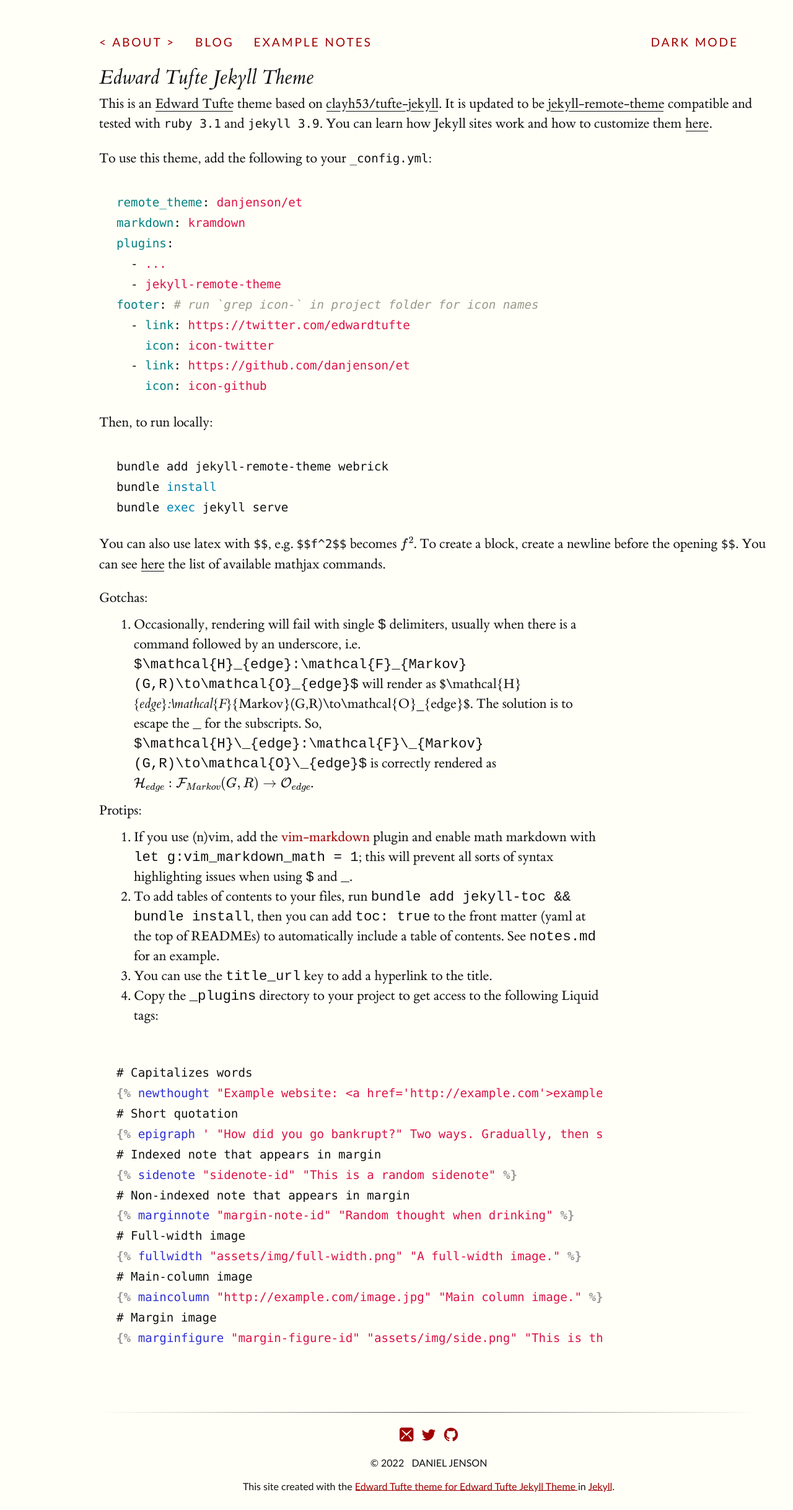
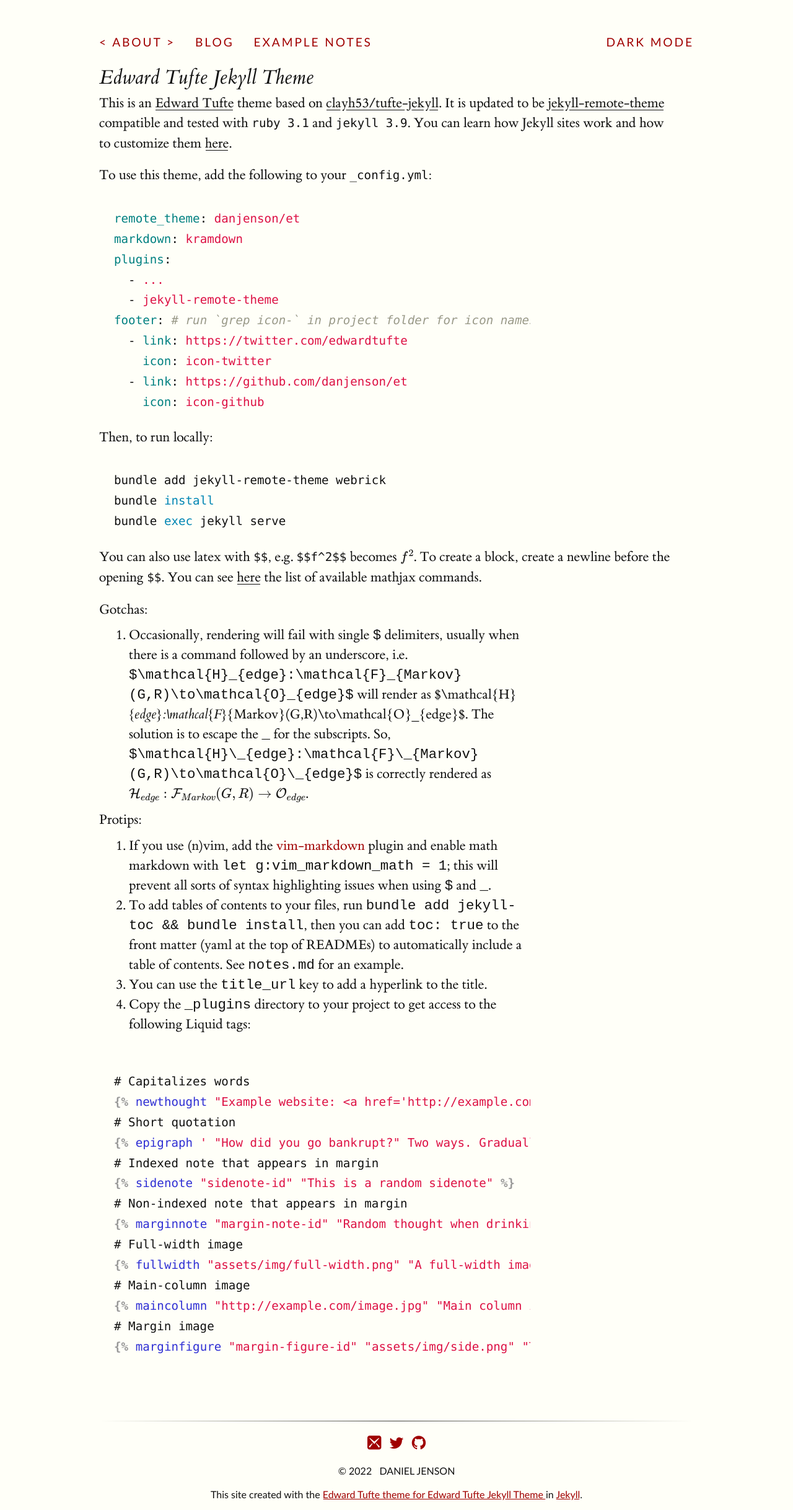
Before and after one commit to danjenson/et, a Jekyll site: the page built from index.md, in a window 1280 px wide. Shown: the whole page at 62% size. Built offline with Jekyll 4.4.1, drawn with Linux system fonts in a browser that asks for light colours; some web fonts are replaced.

Commit message:
tweaking scss

```diff
--- a/assets/css/main.scss
+++ b/assets/css/main.scss
@@ -159,10 +159,10 @@
 }
 
 body {
-  width: 87.5%;
+  width: 75%; // Changed from 87.5%
   margin-left: auto;
   margin-right: auto;
-  padding-left: 12.5%;
+  // padding-left: 12.5%;  # danjenson/et remove
   font-family: $body-font;
   background-color: var(--main-background-color);
   color: var(--main-text-color);
@@ -703,8 +703,12 @@
 
 header > nav.group,
 body footer {
-  width: 95%;
+  // width: 90%;  // danjenson/et
   padding-top: 2rem;
+}
+
+#theme-toggle {
+  padding-right: 0;
 }
 
 nav.group a.active:before {
--- a/docs/assets/css/main.css
+++ b/docs/assets/css/main.css
@@ -170,7 +170,7 @@
 
 p > a, cite > a, span > a { color: var(--main-text-color); text-decoration: none; background: -webkit-linear-gradient(var(--main-background-color), var(--main-background-color)), -webkit-linear-gradient(var(--main-background-color), var(--main-background-color)), -webkit-linear-gradient(currentColor, currentColor); background: linear-gradient(var(--main-background-color), var(--main-background-color)), linear-gradient(var(--main-background-color), var(--main-background-color)), linear-gradient(currentColor, currentColor); -webkit-background-size: 0.05em 1px, 0.05em 1px, 1px 1px; -moz-background-size: 0.05em 1px, 0.05em 1px, 1px 1px; background-size: 0.05em 1px, 0.05em 1px, 1px 1px; background-repeat: no-repeat, no-repeat, repeat-x; text-shadow: 0.03em 0 var(--main-background-color), -0.03em 0 var(--main-background-color), 0 0.03em var(--main-background-color), 0 -0.03em var(--main-background-color), 0.06em 0 var(--main-background-color), -0.06em 0 var(--main-background-color), 0.09em 0 var(--main-background-color), -0.09em 0 var(--main-background-color), 0.12em 0 var(--main-background-color), -0.12em 0 var(--main-background-color), 0.15em 0 var(--main-background-color), -0.15em 0 var(--main-background-color); background-position: 0% 93%, 100% 93%, 0% 93%; }
 
-body { width: 87.5%; margin-left: auto; margin-right: auto; padding-left: 12.5%; font-family: ETBook, ETBembo, "Chronicle Text G2", Palatino, "Palatino Linotype", "Palatino LT STD", "Book Antiqua", Georgia, serif; background-color: var(--main-background-color); color: var(--main-text-color); max-width: 1400px; counter-reset: sidenote-counter; }
+body { width: 75%; margin-left: auto; margin-right: auto; font-family: ETBook, ETBembo, "Chronicle Text G2", Palatino, "Palatino Linotype", "Palatino LT STD", "Book Antiqua", Georgia, serif; background-color: var(--main-background-color); color: var(--main-text-color); max-width: 1400px; counter-reset: sidenote-counter; }
 
 h1 { font-weight: 400; margin-top: 1.568rem; margin-bottom: 1.568rem; font-size: 2.5rem; line-height: 0.784; }
 
@@ -303,7 +303,9 @@
 
 .smaller { font-size: 80%; }
 
-header > nav.group, body footer { width: 95%; padding-top: 2rem; }
+header > nav.group, body footer { padding-top: 2rem; }
+
+#theme-toggle { padding-right: 0; }
 
 nav.group a.active:before { content: "\0003c\000a0"; }
 
--- a/docs/feed.xml
+++ b/docs/feed.xml
@@ -1,4 +1,4 @@
-<?xml version="1.0" encoding="utf-8"?><feed xmlns="http://www.w3.org/2005/Atom" ><generator uri="https://jekyllrb.com/" version="4.2.2">Jekyll</generator><link href="https://danjenson.github.io/et/feed.xml" rel="self" type="application/atom+xml" /><link href="https://danjenson.github.io/et/" rel="alternate" type="text/html" /><updated>2022-10-01T10:44:46-07:00</updated><id>https://danjenson.github.io/et/feed.xml</id><title type="html">Edward Tufte Jekyll Theme</title><subtitle>This is a sample Edward Tufte Jekyll Theme.</subtitle><author><name>Daniel Jenson</name></author><entry><title type="html">Welcome to Jekyll!</title><link href="https://danjenson.github.io/et/jekyll/update/2022/09/13/Hello-World.html" rel="alternate" type="text/html" title="Welcome to Jekyll!" /><published>2022-09-13T15:50:54-07:00</published><updated>2022-09-13T15:50:54-07:00</updated><id>https://danjenson.github.io/et/jekyll/update/2022/09/13/Hello-World</id><content type="html" xml:base="https://danjenson.github.io/et/jekyll/update/2022/09/13/Hello-World.html"><![CDATA[<p>You’ll find this post in your <code class="language-plaintext highlighter-rouge">_posts</code> directory. Go ahead and edit it and re-build the site to see your changes. You can rebuild the site in many different ways, but the most common way is to run <code class="language-plaintext highlighter-rouge">jekyll serve</code>, which launches a web server and auto-regenerates your site when a file is updated.</p>
+<?xml version="1.0" encoding="utf-8"?><feed xmlns="http://www.w3.org/2005/Atom" ><generator uri="https://jekyllrb.com/" version="4.2.2">Jekyll</generator><link href="https://danjenson.github.io/et/feed.xml" rel="self" type="application/atom+xml" /><link href="https://danjenson.github.io/et/" rel="alternate" type="text/html" /><updated>2022-10-09T16:59:07-07:00</updated><id>https://danjenson.github.io/et/feed.xml</id><title type="html">Edward Tufte Jekyll Theme</title><subtitle>This is a sample Edward Tufte Jekyll Theme.</subtitle><author><name>Daniel Jenson</name></author><entry><title type="html">Welcome to Jekyll!</title><link href="https://danjenson.github.io/et/jekyll/update/2022/09/13/Hello-World.html" rel="alternate" type="text/html" title="Welcome to Jekyll!" /><published>2022-09-13T15:50:54-07:00</published><updated>2022-09-13T15:50:54-07:00</updated><id>https://danjenson.github.io/et/jekyll/update/2022/09/13/Hello-World</id><content type="html" xml:base="https://danjenson.github.io/et/jekyll/update/2022/09/13/Hello-World.html"><![CDATA[<p>You’ll find this post in your <code class="language-plaintext highlighter-rouge">_posts</code> directory. Go ahead and edit it and re-build the site to see your changes. You can rebuild the site in many different ways, but the most common way is to run <code class="language-plaintext highlighter-rouge">jekyll serve</code>, which launches a web server and auto-regenerates your site when a file is updated.</p>
 
 <p>Jekyll requires blog post files to be named according to the following format:</p>
 
```
Also changed, not shown: 1 other file.
